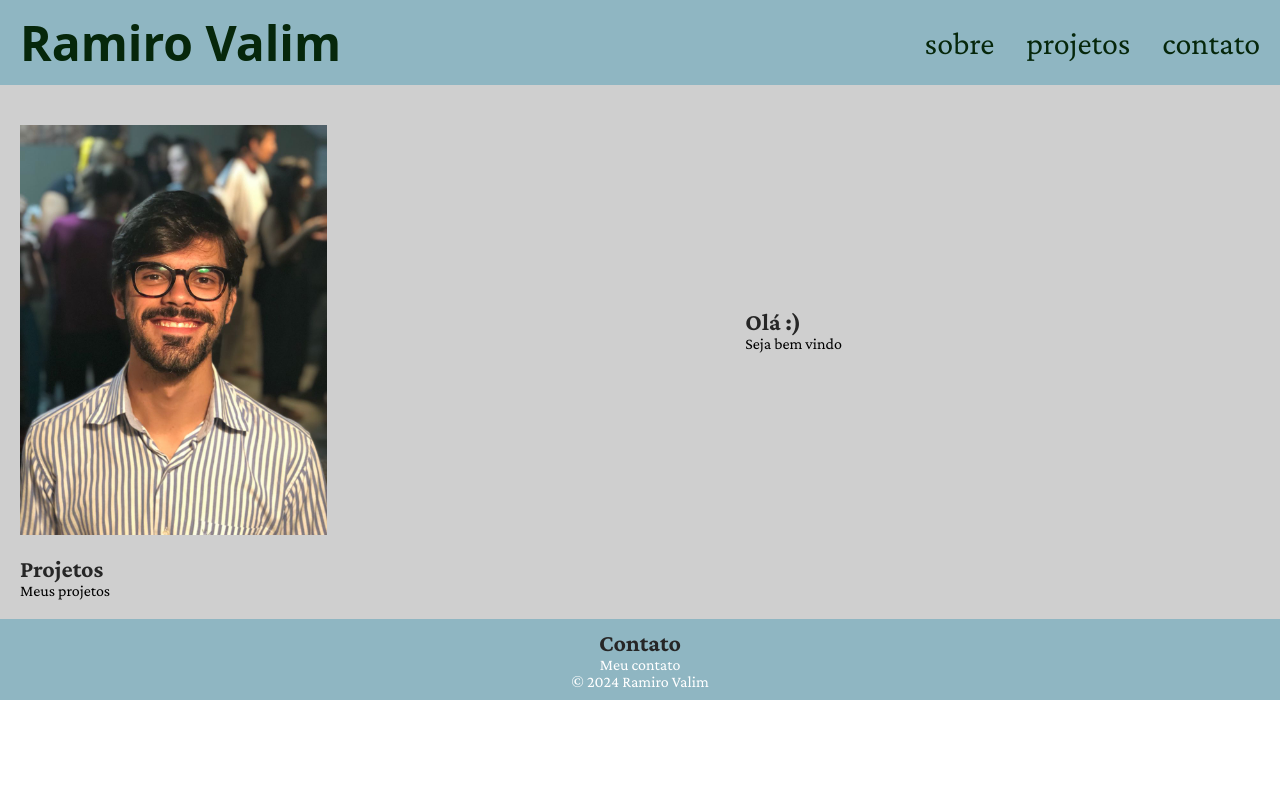
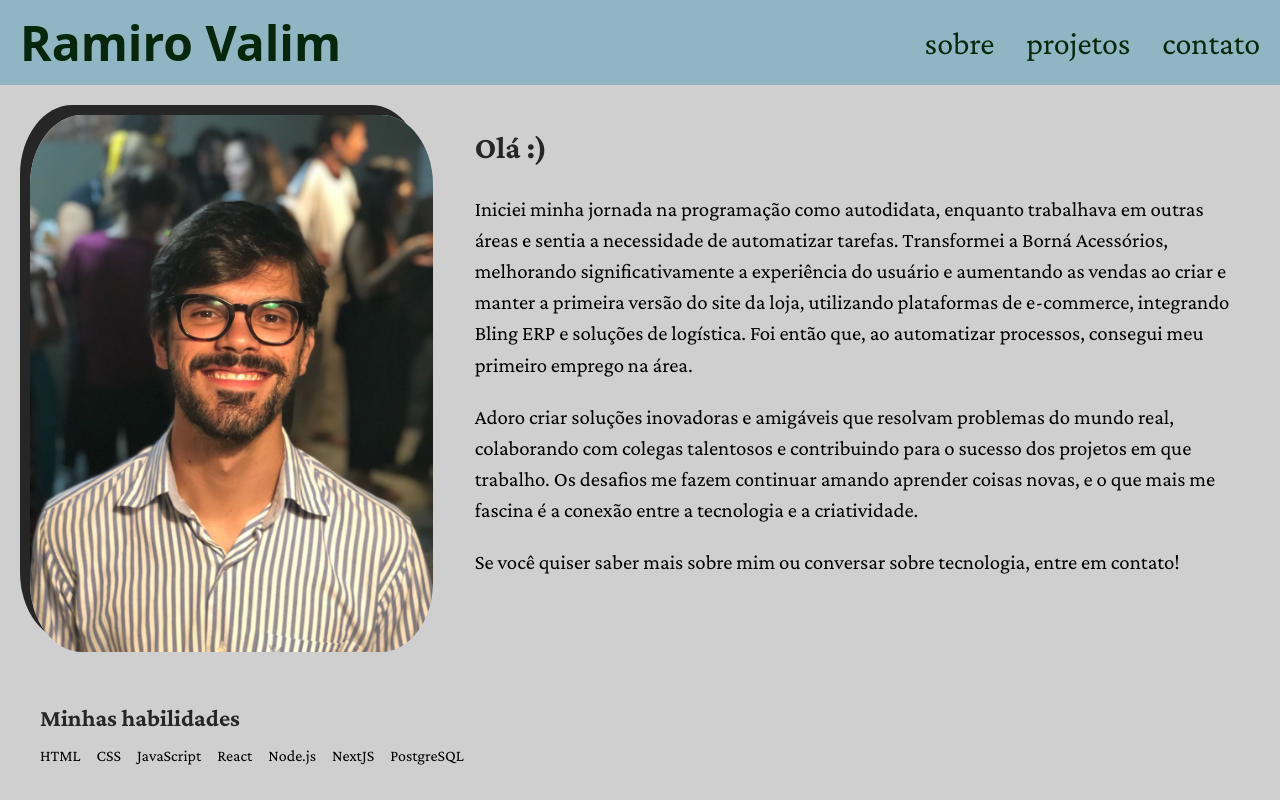
Before and after one commit to ramirovalim/homepage, a website: page public/index.html in a window 1280 px wide. Shown: the top 800 px of the page. Drawn offline with nearby package versions, Linux system fonts and the light colour scheme; a web font is replaced by a local one.

Commit message:
feat: creating better layout for sections

```diff
--- a/public/css/styles.css
+++ b/public/css/styles.css
@@ -76,23 +76,60 @@ main {
   height: 100%;
 }
 
+h2 {
+  color: var(--dark-base);
+}
+
+/* About Section */
 .about {
-  display: flex;
-  justify-content: space-between;
-  align-items: center;
-  margin: 20px 0;
+  display: grid;
+  grid-template-columns: 1fr 2fr;
+  grid-template-rows: auto;
+  gap: 2em;
+  align-items: start;
 }
 
 .profile-pic {
-  width: 24vw;
-  /* border-radius: 50%; */
-  margin: 0 0;
-  display: block;
+  width: 100%;
+  margin: 10px 0 0 10px;
+  grid-row: 1 / 2;
+  border-radius: 13%;
+  box-shadow: -10px -10px 0 0 var(--dark-base);
 }
 
-h2 {
-  color: var(--dark-base);
+.about-text {
+  width: 100%;
+  padding: 20px;
+  font-size: 1.3em;
+  line-height: 1.5;
+  grid-row: 1 / 2;
+  display: flex;
+  flex-direction: column;
+  gap: 1em;
 }
+
+.about-skills {
+  width: 100%;
+  grid-column: 1 / span 2;
+  padding: 20px;
+  display: flex;
+  flex-direction: column;
+  gap: 1em;
+}
+
+.about-skills ul {
+  list-style: none;
+  display: flex;
+  flex-wrap: wrap;
+  gap: 1em;
+}
+/* End of About Section */
+
+/* Projects Section */
+.projects {
+  padding: 20px;
+}
+/* End of Projects Section */
 
 footer {
   background: var(--primary-color);
--- a/public/index.html
+++ b/public/index.html
@@ -23,6 +23,7 @@
 <body>
   <header>
     <h1><a href="/public/">Ramiro Valim</a></h1>
+
     <nav>
       <ul>
         <li><a href="#about">sobre</a></li>
@@ -31,20 +32,51 @@
       </ul>
     </nav>
   </header>
+
   <main>
     <section id="about" class="about">
       <img src="assets/profile.jpg" class="profile-pic" alt="Young smiling man">
+
       <div class="about-text">
         <h2>Olá :)</h2>
-        <p>Seja bem vindo</p>
+        <p>
+          Iniciei minha jornada na programação como autodidata, enquanto trabalhava em outras áreas e sentia a
+          necessidade de automatizar tarefas. Transformei a Borná Acessórios, melhorando significativamente a
+          experiência do usuário e aumentando as vendas ao criar e manter a primeira versão do site da loja, utilizando
+          plataformas de e-commerce, integrando Bling ERP e soluções de logística. Foi então que, ao automatizar
+          processos, consegui meu primeiro emprego na área.
+        </p>
+
+        <p>
+          Adoro criar soluções inovadoras e amigáveis que resolvam problemas do mundo real, colaborando com colegas
+          talentosos e contribuindo para o sucesso dos projetos em que trabalho. Os desafios me fazem continuar amando
+          aprender coisas novas, e o que mais me fascina é a conexão entre a tecnologia e a criatividade.
+        </p>
+
+        <p>
+          Se você quiser saber mais sobre mim ou conversar sobre tecnologia, entre em contato!
+        </p>
       </div>
-      <div class="technologies"></div>
+      <div class="about-skills">
+        <h2>Minhas habilidades</h2>
+        <ul>
+          <li>HTML</li>
+          <li>CSS</li>
+          <li>JavaScript</li>
+          <li>React</li>
+          <li>Node.js</li>
+          <li>NextJS</li>
+          <li>PostgreSQL</li>
+        </ul>
+      </div>
     </section>
+
     <section id="projects" class="projects">
       <h2>Projetos</h2>
       <p>Meus projetos</p>
     </section>
   </main>
+
   <footer>
     <section id="contact" class="contact">
       <h2>Contato</h2>
```
